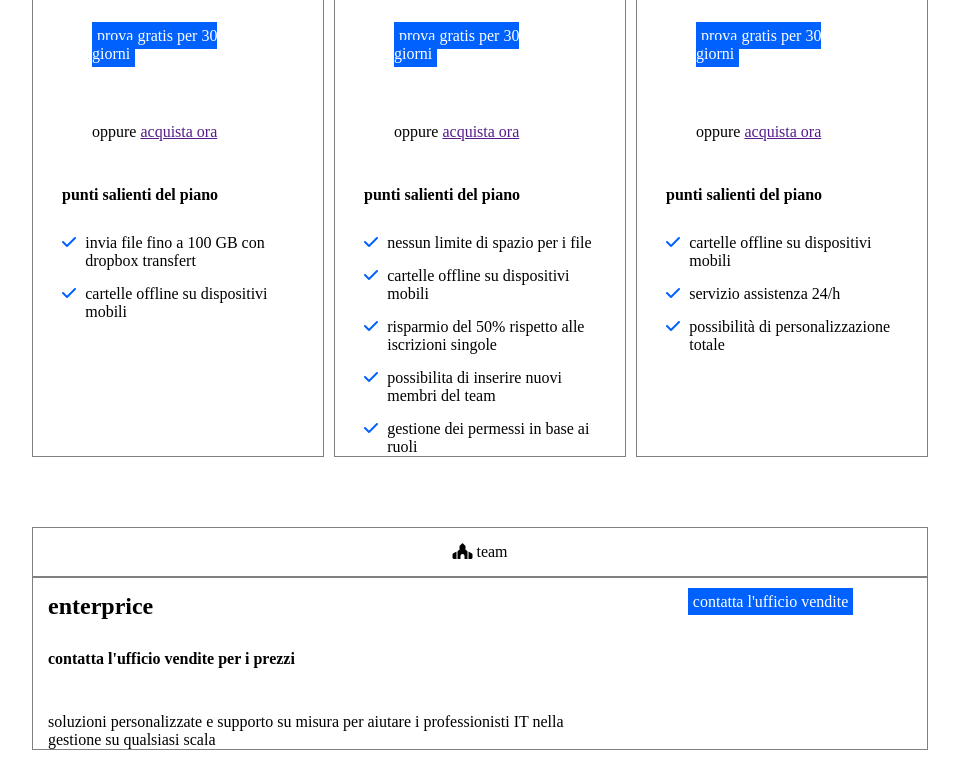
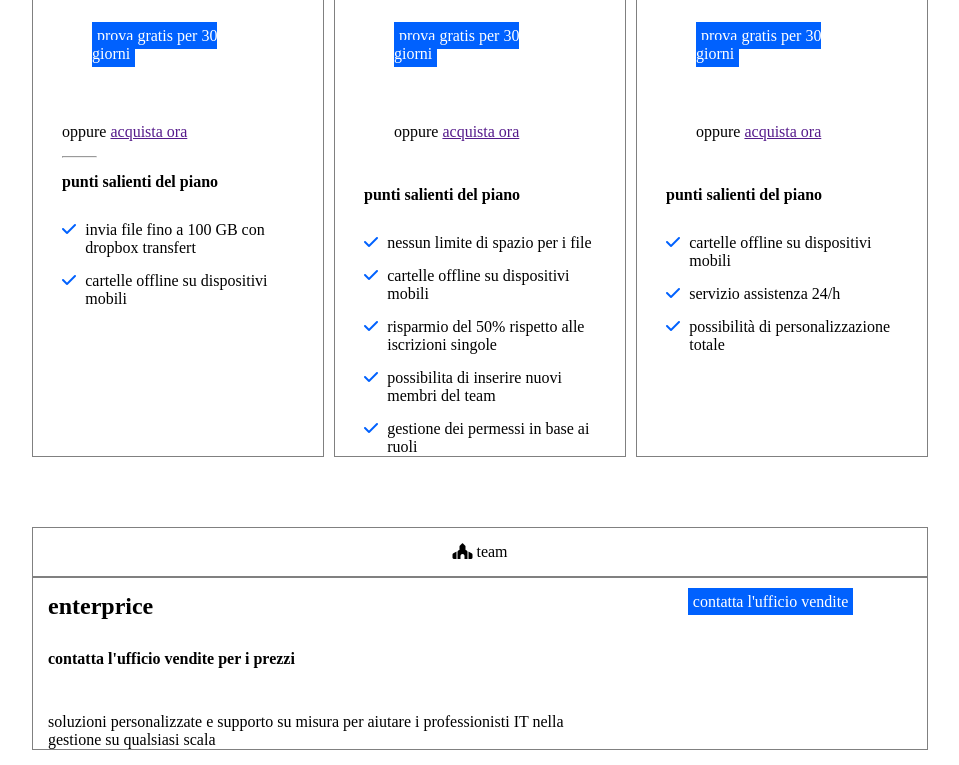
Before and after one commit to FrancescoTullio/htmlcss-dropbox, a plain HTML site: page index.html in a window 1280 px wide. Shown: the part 1295-2060 px from the top of the page, without its empty margins (160-1119 px from the left). Drawn offline with Linux system fonts and the light colour scheme.

Commit message:
feat: hr

```diff
--- a/css/style.css
+++ b/css/style.css
@@ -12,6 +12,10 @@ img{
 
 ul{
     list-style: none;
+}
+
+hr{
+    width: 15%;
 }
 
 .null-a{
--- a/index.html
+++ b/index.html
@@ -133,7 +133,8 @@
 
                         </div>
 
-                        <p class="pad-30">oppure <a href="">acquista ora</a></p>
+                        <p class="padt-30">oppure <a href="">acquista ora</a></p>
+                            <hr class="margint-15">
                         <h4 class="padt-15">punti salienti del piano</h4>
 
                         <!--list-->
@@ -529,6 +530,7 @@
                 </div>
             </div>
 
+            <hr class="margint-80">
             <div class="bottom-footer padt-30">
 
                 <i class="fa-solid fa-earth-europe"></i><span> italiano</span><a href="" class="null-a"><i class="fa-solid fa-caret-up"></i></a>
```
